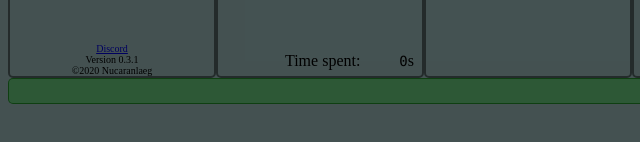
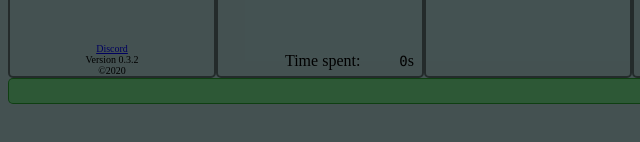
Before and after one commit to Nucaranlaeg/Nucaranlaeg.github.io, a plain HTML site: page incremental/Cavernous/index.html in a window 1280 px wide. Shown: the part 448-590 px from the top of the page, 10-650 px from the left. Drawn offline with Linux system fonts and the light colour scheme.

Commit message:
Version number, update developers

```diff
--- a/incremental/Cavernous/index.html
+++ b/incremental/Cavernous/index.html
@@ -164,10 +164,10 @@
 					</div>
 				</div>
 			</div>
-			<div class="version" title="If you want to work with me on this or fork it (if I've abandoned it), just send an email to bennerguy@gmail.com.">
+			<div class="version" title="Developers: Nucaranlaeg, Dimava, Gnomez">
 				<a href="https://discord.gg/EXAHXBr">Discord</a><br>
-				Version 0.3.1<br>
-				©2020 Nucaranlaeg
+				Version 0.3.2<br>
+				©2020
 			</div>
 		</div>		<div id="stats" class="vertical-block">
 			<h3>Stats</h3>
```
